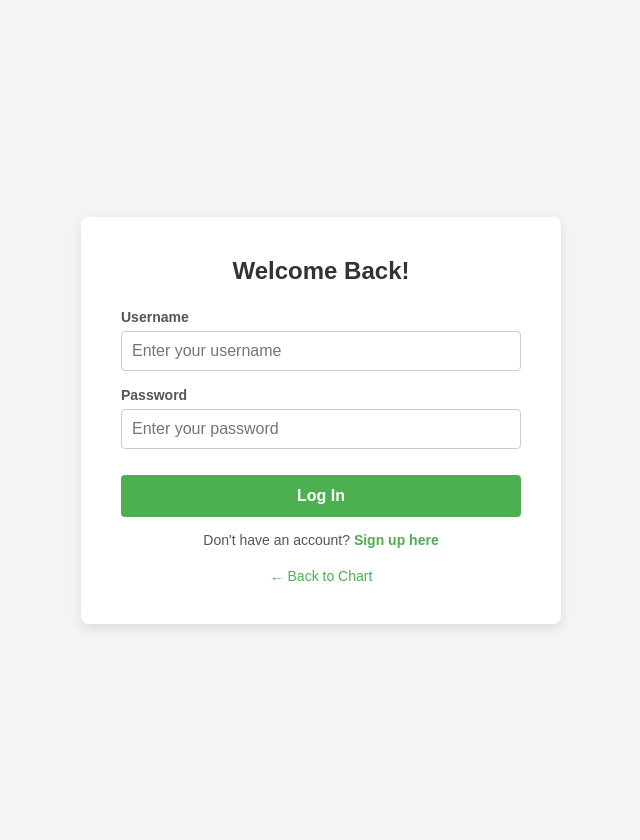
After one commit to FreeCap23/stock-app, a PHP site: page /login.php in a window 1280 px wide. The commit adds this page. Shown: the whole page, without its empty margins (319-959 px from the left). Run offline with PHP 8.4, Linux system fonts and the light colour scheme.

Commit message:
Add skeleton for login
- Add login button on index
- Add (non-functioning) login and register pages
- Add styles for the login and register pages

```diff
--- a/html/index.php
+++ b/html/index.php
@@ -118,6 +118,11 @@ if ($symbol && $start_date && $end_date) {
 
     <body>
         <div class="container">
+            <div style="display: flex; justify-content: flex-end; margin-bottom: 20px;">
+                <a href="/login.php" style="padding: 8px 16px; border: 1px solid #4CAF50; color: #4CAF50; text-decoration: none; border-radius: 4px; font-weight: bold; transition: background-color 0.2s;">
+                    Log In
+                </a>
+            </div>
             <div class="form-container">
                 <form action="" method="GET">
                     <label for="symbol">Stock Symbol:</label>
--- /dev/null
+++ b/html/login.php
@@ -0,0 +1,36 @@
+<!DOCTYPE html>
+<html lang="en">
+<head>
+    <meta charset="UTF-8">
+    <meta name="viewport" content="width=device-width, initial-scale=1.0">
+    <link rel="stylesheet" href="styles.css">
+    <title>Stock App - Log In</title>
+</head>
+<body class="body-authentication">
+
+    <div class="login-container">
+        <h2>Welcome Back!</h2>
+
+        <form action="authenticate.php" method="POST">
+
+            <div class="form-group">
+                <label for="username">Username</label>
+                <input type="text" id="username" name="username" placeholder="Enter your username" required>
+            </div>
+
+            <div class="form-group">
+                <label for="password">Password</label>
+                <input type="password" id="password" name="password" placeholder="Enter your password" required>
+            </div>
+
+            <button type="submit" class="submit-btn">Log In</button>
+
+        </form>
+        <div style="text-align: center; margin-top: 15px; font-size: 14px; color: #555;">
+            Don't have an account? <a href="register.php" style="color: #4CAF50; text-decoration: none; font-weight: bold;">Sign up here</a>
+        </div>
+        <a href="index.php" class="back-link">&larr; Back to Chart</a>
+    </div>
+
+</body>
+</html>
--- a/html/styles.css
+++ b/html/styles.css
@@ -10,7 +10,7 @@ body {
     background-color: white;
     padding: 30px;
     border-radius: 8px;
-    box-shadow: 0 2px 10px rgba(0,0,0,0.1);
+    box-shadow: 0 2px 10px rgba(0, 0, 0, 0.1);
 }
 .form-container {
     margin-bottom: 30px;
@@ -30,7 +30,7 @@ body {
 .form-container input[type="submit"] {
     padding: 10px 20px;
     font-size: 16px;
-    background-color: #4CAF50;
+    background-color: #4caf50;
     color: white;
     border: none;
     border-radius: 4px;
@@ -52,3 +52,88 @@ body {
     border-radius: 4px;
     margin-top: 20px;
 }
+
+.body-authentication {
+    font-family: sans-serif;
+    background-color: #f4f4f5;
+    display: flex;
+    justify-content: center;
+    align-items: center;
+    height: 100vh;
+    margin: 0;
+}
+
+.login-container {
+    background-color: #ffffff;
+    padding: 40px;
+    border-radius: 8px;
+    box-shadow: 0 4px 12px rgba(0, 0, 0, 0.1);
+    width: 100%;
+    max-width: 400px;
+}
+
+.login-container h2 {
+    margin-top: 0;
+    margin-bottom: 24px;
+    color: #333;
+    text-align: center;
+}
+
+.form-group {
+    margin-bottom: 16px;
+    display: flex;
+    flex-direction: column;
+}
+
+.form-group label {
+    margin-bottom: 6px;
+    font-size: 14px;
+    color: #555;
+    font-weight: bold;
+}
+
+.form-group input[type="text"],
+.form-group input[type="password"] {
+    padding: 10px;
+    border: 1px solid #ccc;
+    border-radius: 4px;
+    font-size: 16px;
+}
+
+.form-group input[type="text"]:focus,
+.form-group input[type="password"]:focus {
+    outline: none;
+    border-color: #4caf50;
+    box-shadow: 0 0 0 2px rgba(76, 175, 80, 0.2);
+}
+
+.submit-btn {
+    width: 100%;
+    padding: 12px;
+    background-color: #4caf50;
+    color: white;
+    border: none;
+    border-radius: 4px;
+    font-size: 16px;
+    font-weight: bold;
+    cursor: pointer;
+    transition: background-color 0.2s;
+    margin-top: 10px;
+}
+
+.submit-btn:hover {
+    background-color: #45a049;
+}
+
+.back-link {
+    display: block;
+    text-align: center;
+    margin-top: 20px;
+    color: #4caf50;
+    text-decoration: none;
+    font-size: 14px;
+}
+
+.back-link:hover {
+    text-decoration: underline;
+}
```
Also changed, not shown: html/register.php (added, +37 -0 lines), init/init.sql (+16 -9 lines).
